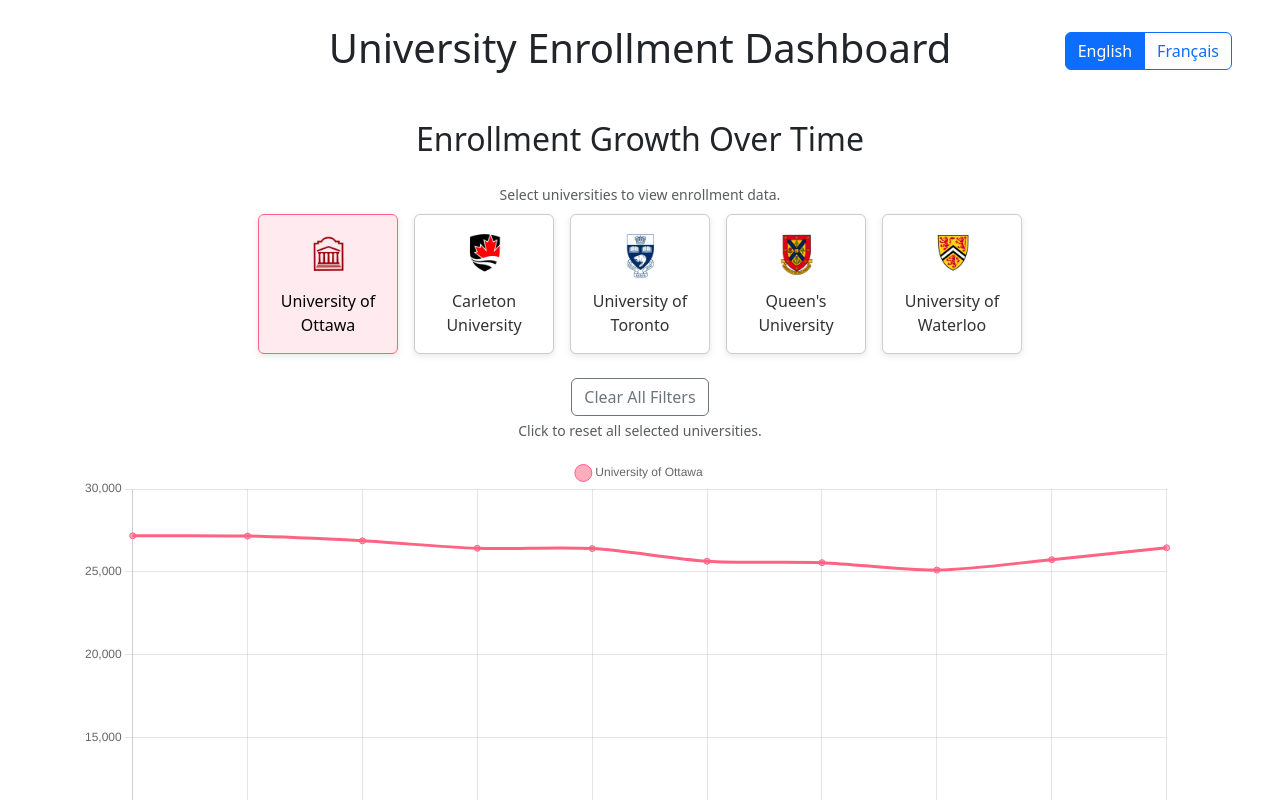
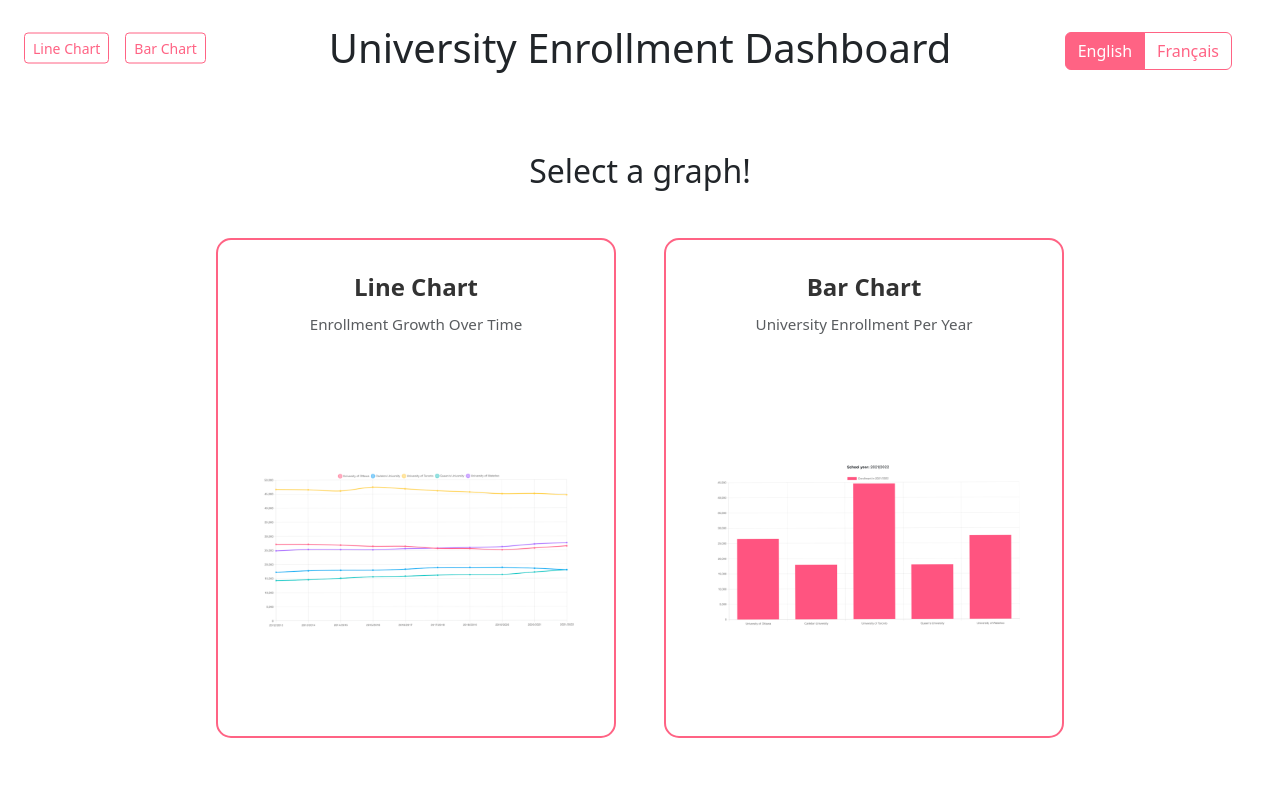
Before and after one commit to savini847/dashboard, a React (Create React App) app in the folder my-react-app/: page / in a window 1280 px wide. Shown: the top 800 px of the page. Built offline with nearby package versions, Linux system fonts and the light colour scheme.

Commit message:
updated styling and added a homepage

```diff
--- a/my-react-app/src/App.css
+++ b/my-react-app/src/App.css
@@ -1,5 +1,9 @@
 .App {
   text-align: center;
+}
+
+:root {
+  --primary-color: #ff6384;
 }
 
 /* App.css */
@@ -34,9 +38,109 @@
   transition: all 0.3s ease;
 }
 
+input[type='range'].form-range {
+  accent-color: var(--primary-color);
+}
+
+input[type='range'].form-range::-webkit-slider-thumb {
+  background: var(--primary-color);
+  border: none;
+  width: 16px;
+  height: 16px;
+  border-radius: 50%;
+  cursor: pointer;
+  margin-top: -6px;
+  box-shadow: 0 0 2px rgba(0,0,0,0.2);
+}
+
+
 .form-control-color {
   width: 3rem;
   height: 2rem;
   padding: 0;
   border: none;
 }
+
+/* css for homepage */
+
+.homepage-container {
+  text-align: center;
+  padding: 2rem;
+}
+
+.graph-card {
+  width: 400px;
+  height: 500px;
+  border: 2px solid var(--primary-color);
+  border-radius: 15px;
+  padding: 20px;
+  transition: box-shadow 0.3s ease;
+  background-color: #fff;
+  display: flex;
+  flex-direction: column;
+  align-items: center;
+  justify-content: center;
+}
+
+.graph-card:hover {
+  box-shadow: 0 8px 20px rgba(0, 123, 255, 0.3);
+}
+
+.card-image {
+  width: 100%;
+  height: 100%px;
+  object-fit: contain;
+}
+
+
+.card-text {
+  font-weight: 600;
+  font-size: 1.2rem;
+  color: #333;
+}
+
+.btn-primary {
+  background-color: var(--primary-color) !important;
+  border-color: var(--primary-color) !important;
+}
+
+.btn-primary:hover,
+.btn-primary:focus,
+.btn-primary:active {
+  background-color: var(--primary-color) !important;
+  border-color: var(--primary-color) !important;
+}
+
+.btn-outline-primary {
+  color: var(--primary-color) !important;
+  border-color: var(--primary-color) !important;
+}
+
+.btn-outline-primary:hover,
+.btn-outline-primary:focus,
+.btn-outline-primary:active {
+  background-color: var(--primary-color) !important;
+  color: #fff !important;
+  border-color: var(--primary-color) !important;
+}
+
+.btn-outline-primary.active,
+.btn-outline-primary:active,
+.btn-outline-primary:focus {
+  background-color: var(--primary-color) !important;
+  border-color: var(--primary-color) !important;
+  color: white !important;
+}
+
+input[type='checkbox']:checked,
+input[type='radio']:checked,
+.form-check-input:checked {
+  background-color: var(--primary-color);
+  border-color: var(--primary-color);
+  accent-color: var(--primary-color);
+}
+
+input[type='radio']:hover,
+input[type='checkbox']:hover {
+  cursor: pointer;
+}
--- a/my-react-app/src/App.js
+++ b/my-react-app/src/App.js
@@ -1,7 +1,10 @@
 import React, { useState } from 'react';
+import { BrowserRouter as Router, Routes, Route } from 'react-router-dom';
 import Header from './components/Header';
-import Dashboard from './components/Dashboard';
 import Footer from './components/Footer';
+import Homepage from './components/HomePage';
+import LineDashboard from './components/LineDashboard';
+import BarDashboard from './components/BarDashboard';
 import 'bootstrap/dist/css/bootstrap.min.css';
 import './App.css';
 
@@ -9,13 +12,19 @@
   const [selectedLanguage, setSelectedLanguage] = useState('en');
 
   return (
+    <Router>
       <div className="App d-flex flex-column min-vh-100">
         <Header selectedLanguage={selectedLanguage} setSelectedLanguage={setSelectedLanguage} />
         <main className="flex-grow-1 container mt-4">
-        <Dashboard selectedLanguage={selectedLanguage} />
+          <Routes>
+            <Route path="/" element={<Homepage selectedLanguage={selectedLanguage} />} />
+            <Route path="/line-dashboard" element={<LineDashboard selectedLanguage={selectedLanguage} />} />
+            <Route path="/bar-dashboard" element={<BarDashboard selectedLanguage={selectedLanguage} />} />
+          </Routes>
         </main>
         <Footer selectedLanguage={selectedLanguage} />
       </div>
+    </Router>
   );
 }
 
--- /dev/null
+++ b/my-react-app/src/components/BarDashboard.js
@@ -0,0 +1,52 @@
+import React, { useState } from 'react';
+import BarChart from './BarChart';
+import YearSlider from './YearSlider';
+import { years, enrollmentData, universityNames } from './Dataset';
+import { translations } from './Translations';
+
+export default function BarDashboard({ selectedLanguage }) {
+  const [selectedYearIndex, setSelectedYearIndex] = useState(years.length - 1);
+  const [selectedColor, setSelectedColor] = useState('#ff6384'); // default pink
+  const fullNames = translations.universityFullNames;
+
+  return (
+    <section className="mb-5">
+      <h2>{translations.barChartTitle[selectedLanguage]}</h2>
+
+      <section className="mb-4 text-center">
+        <div className="d-flex justify-content-center align-items-center gap-2">
+          <label htmlFor="colorPicker" className="form-label m-0">
+            {translations.helperText.pickChartColor[selectedLanguage]}
+          </label>
+          <input
+            type="color"
+            id="colorPicker"
+            className="form-control form-control-color"
+            value={selectedColor}
+            onChange={(e) => setSelectedColor(e.target.value)}
+            title={translations.helperText.pickChartColor[selectedLanguage]}
+          />
+        </div>
+      </section>
+
+      <YearSlider
+        min={0}
+        max={years.length - 1}
+        value={selectedYearIndex}
+        onChange={setSelectedYearIndex}
+        years={years}
+        language={selectedLanguage}
+      />
+
+      <BarChart
+        universities={universityNames}
+        data={enrollmentData}
+        year={years[selectedYearIndex]}
+        years={years}
+        language={selectedLanguage}
+        fullNames={fullNames}
+        selectedColor={selectedColor}
+      />
+    </section>
+  );
+}
--- a/my-react-app/src/components/Header.js
+++ b/my-react-app/src/components/Header.js
@@ -1,11 +1,37 @@
 import React from 'react';
+import { Link, useLocation } from 'react-router-dom';
 import LanguageToggle from './LanguageToggle';
 import { translations } from './Translations';
 
 export default function Header({ selectedLanguage, setSelectedLanguage }) {
+  const location = useLocation();
+
+  // Helper to check if current path matches
+  const isActive = (path) => location.pathname === path;
+
   return (
     <header className="d-flex align-items-center justify-content-center position-relative mb-4 mt-4">
-      <h1 className="m-0 text-center w-100">{translations.title[selectedLanguage]}</h1>
+      <h1 className="m-0 text-center w-100">
+        <Link to="/" style={{ textDecoration: 'none', color: 'inherit' }}>
+          {translations.title[selectedLanguage]}
+        </Link>
+      </h1>
+
+      <nav className="position-absolute top-50 start-0 translate-middle-y ps-4 d-flex gap-3">
+        <Link
+          to="/line-dashboard"
+          className={`btn btn-sm ${isActive('/line-dashboard') ? 'btn-primary' : 'btn-outline-primary'}`}
+        >
+          {translations.helperText.homepage.lineGraphCard[selectedLanguage]}
+        </Link>
+        <Link
+          to="/bar-dashboard"
+          className={`btn btn-sm ${isActive('/bar-dashboard') ? 'btn-primary' : 'btn-outline-primary'}`}
+        >
+          {translations.helperText.homepage.barGraphCard[selectedLanguage]}
+        </Link>
+      </nav>
+
       <div className="position-absolute top-0 end-0 pe-5 pt-2">
         <LanguageToggle selectedLanguage={selectedLanguage} onChange={setSelectedLanguage} />
       </div>
--- a/my-react-app/src/components/HomePage.js
+++ b/my-react-app/src/components/HomePage.js
@@ -1,29 +1,37 @@
 import React from 'react';
-import { useNavigate } from 'react-router-dom';
+import { Link } from 'react-router-dom';
 import { translations } from './Translations';
+import '../App.css';
 
-export default function Homepage({ language }) {
-  const navigate = useNavigate();
+export default function Homepage({ selectedLanguage }) {
+  return (
+    <div className="homepage-container d-flex flex-column align-items-center justify-content-start" style={{ minHeight: '80vh', paddingTop: '2rem' }}>
+      <h2 className="mb-5">
+        {translations.helperText.homepage.selectGraph[selectedLanguage]}
+      </h2>
 
-  return (
-    <div className="container text-center mt-5">
-      <h1>{translations.homepage.title[language]}</h1>
-      <p>{translations.homepage.subtitle[language]}</p>
+      <div className="d-flex gap-5 justify-content-center flex-wrap">
+        {/* Line Graph Card */}
+        <Link to="/line-dashboard" className="graph-card text-decoration-none text-center">
+          <div className="card-text mb-2 fs-4 fw-semibold">
+            {translations.helperText.homepage.lineGraphCard[selectedLanguage]}
+          </div>
+          <div className="text-muted mb-3" style={{ fontSize: '0.95rem' }}>
+            {translations.lineChartTitle[selectedLanguage]}
+          </div>
+          <img src="/line.png" alt="Line Chart" className="card-image" />
+        </Link>
 
-      <div className="d-flex justify-content-center gap-3 mt-4">
-        <button
-          className="btn btn-primary"
-          onClick={() => navigate('/line-chart')}
-        >
-          {translations.homepage.lineChartButton[language]}
-        </button>
-
-        <button
-          className="btn btn-secondary"
-          onClick={() => navigate('/bar-chart')}
-        >
-          {translations.homepage.barChartButton[language]}
-        </button>
+        {/* Bar Graph Card */}
+        <Link to="/bar-dashboard" className="graph-card text-decoration-none text-center">
+          <div className="card-text mb-2 fs-4 fw-semibold">
+            {translations.helperText.homepage.barGraphCard[selectedLanguage]}
+          </div>
+          <div className="text-muted mb-3" style={{ fontSize: '0.95rem' }}>
+            {translations.barChartTitle[selectedLanguage]}
+          </div>
+          <img src="/bar.png" alt="Bar Chart" className="card-image" />
+        </Link>
       </div>
     </div>
   );
--- /dev/null
+++ b/my-react-app/src/components/LineDashboard.js
@@ -0,0 +1,32 @@
+import React, { useState } from 'react';
+import LineChart from './LineChart';
+import UniversityFilter from './UniversityFilter';
+import { years, enrollmentData, universityNames } from './Dataset';
+import { translations } from './Translations';
+
+export default function LineDashboard({ selectedLanguage }) {
+  const [selectedUniversities, setSelectedUniversities] = useState(['uOttawa']);
+  const fullNames = translations.universityFullNames;
+
+  return (
+    <section className="mb-5 text-center">
+      <h2>{translations.lineChartTitle[selectedLanguage]}</h2>
+
+      <UniversityFilter
+        universities={universityNames}
+        selectedUniversities={selectedUniversities}
+        setSelectedUniversities={setSelectedUniversities}
+        fullNames={fullNames}
+        language={selectedLanguage}
+      />
+
+      <LineChart
+        years={years}
+        data={enrollmentData}
+        selectedUniversities={selectedUniversities}
+        fullNames={fullNames}
+        language={selectedLanguage}
+      />
+    </section>
+  );
+}
--- a/my-react-app/src/components/Translations.js
+++ b/my-react-app/src/components/Translations.js
@@ -13,7 +13,7 @@
     },
 
     barChartTitle: {
-      en: "University Enrollment Comparison",
+      en: "University Enrollment Per Year",
       fr: "Comparaison des inscriptions universitaires"
     },
 
@@ -122,6 +122,24 @@
       schoolYearLabel: {
         en: "School year:",
         fr: "Année scolaire :"
+      },
+
+      //homepage
+
+      homepage: {
+        selectGraph: {
+          en: "Select a graph!",
+          fr: "Sélectionnez un graphique !"
+        },
+        lineGraphCard: {
+          en: "Line Chart",
+          fr: "Graphique en lignes"
+        },
+        barGraphCard: {
+          en: "Bar Chart",
+          fr: "Graphique à barres"
+        }
       }
+
     }
   };
```
Also changed, not shown: my-react-app/public/bar.png (added), my-react-app/public/line.png (added). Lines whose indentation alone changed are shown as unchanged.
